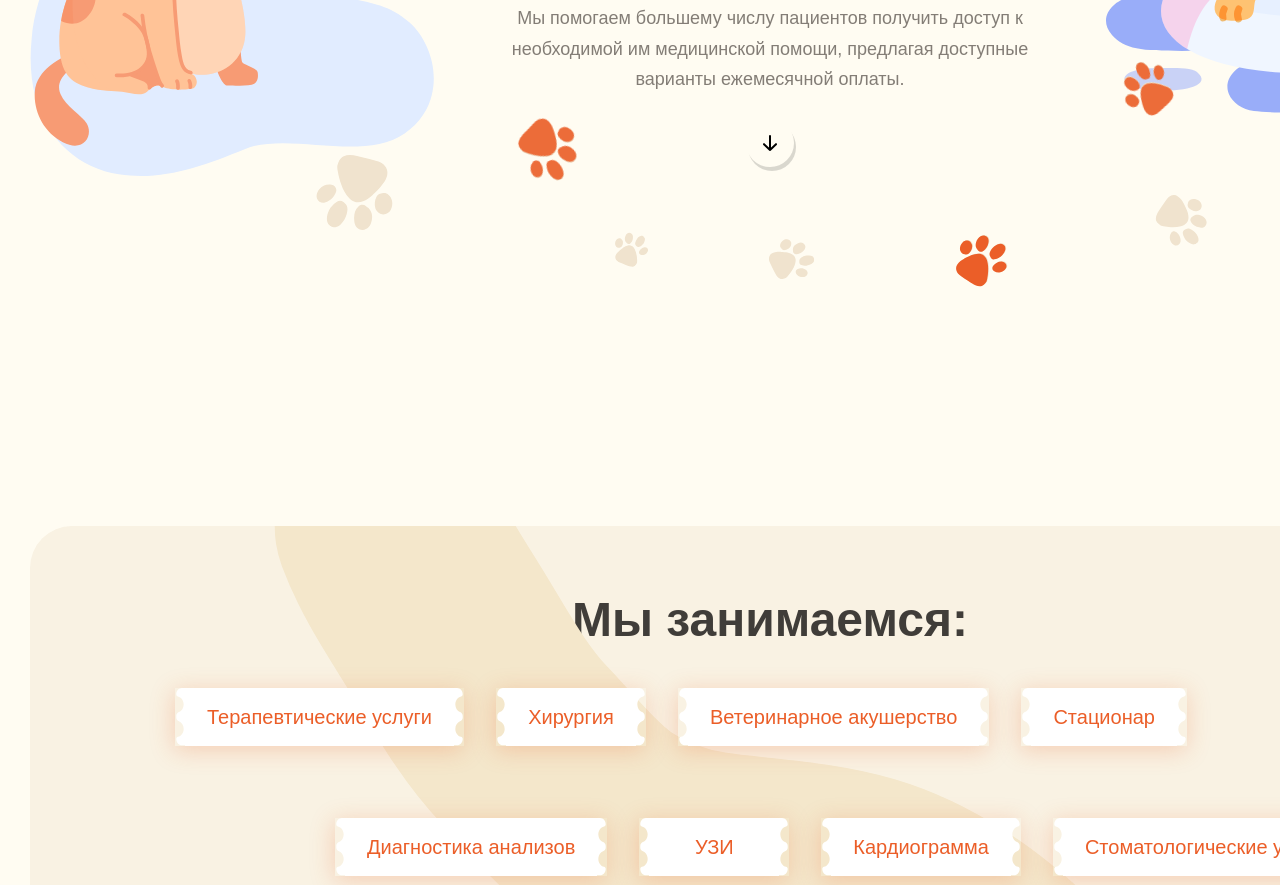
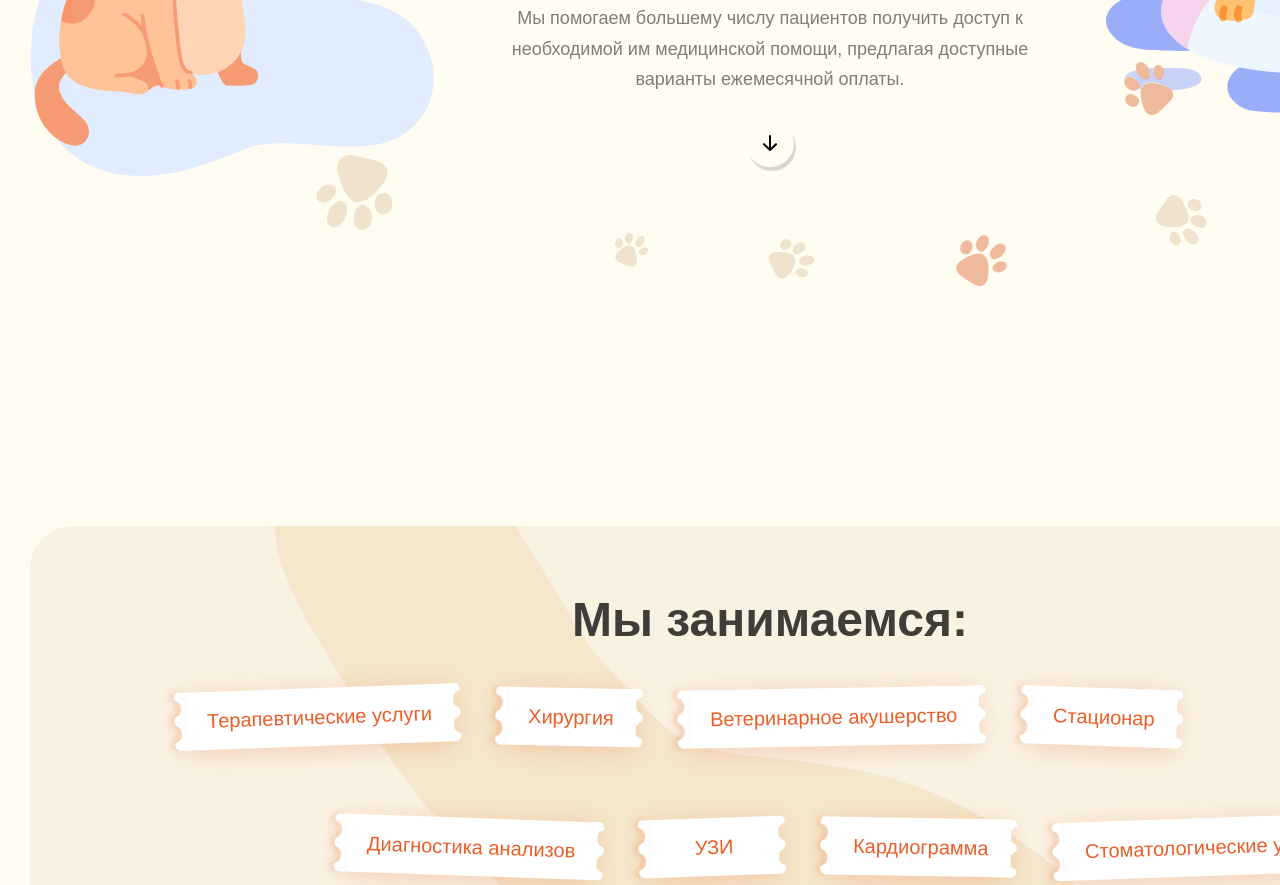
Before and after one commit to Sudzuya/Enimax, a website built with webpack: page src/index.html in a window 1280 px wide. Shown: the part 414-1299 px from the top of the page. Built offline with nearby package versions, Linux system fonts and the light colour scheme; files whose address does not match are found by name.

Commit message:
1. Добавлен gsap 2. Сделана анимация в _home.htm для элементов data-image-top и data-image-bot 3. Корректировки стилей

```diff
--- a/src/html/home_page/_we_deals.htm
+++ b/src/html/home_page/_we_deals.htm
@@ -7,63 +7,63 @@
             </h1>
             <div class="we-deals__list we-deals-list">
                 <div class="we-deals-list__row">
-                    <div class="we-deals-list__item we-deals-list-item">
+                    <div data-rotate="-2" class="we-deals-list__item we-deals-list-item">
                         <div class="we-deals-list__text we-deals-list-item__text">
                             Терапевтические услуги
                         </div>
                     </div>
-                    <div class="we-deals-list__item we-deals-list-item">
+                    <div data-rotate="1.2" class="we-deals-list__item we-deals-list-item">
                         <div class="we-deals-list__text we-deals-list-item__text">
                             Хирургия
                         </div>
                     </div>
-                    <div class="we-deals-list__item we-deals-list-item">
+                    <div data-rotate="-1" class="we-deals-list__item we-deals-list-item">
                         <div class="we-deals-list__text we-deals-list-item__text">
                             Ветеринарное акушерство
                         </div>
                     </div>
-                    <div class="we-deals-list__item we-deals-list-item">
+                    <div data-rotate="2" class="we-deals-list__item we-deals-list-item">
                         <div class="we-deals-list__text we-deals-list-item__text">
                             Стационар
                         </div>
                     </div>
                 </div>
                 <div class="we-deals-list__row we-deals-list__row--end">
-                    <div class="we-deals-list__item we-deals-list-item">
+                    <div data-rotate="2" class="we-deals-list__item we-deals-list-item">
                         <div class="we-deals-list__text we-deals-list-item__text">
-                            Диагностика анализов
+                            <p>Диагностика анализов</p>
                         </div>
                     </div>
-                    <div class="we-deals-list__item we-deals-list-item">
+                    <div data-rotate="-2" class="we-deals-list__item we-deals-list-item">
                         <div class="we-deals-list__text we-deals-list-item__text">
                             УЗИ
                         </div>
                     </div>
-                    <div class="we-deals-list__item we-deals-list-item">
+                    <div data-rotate="1" class="we-deals-list__item we-deals-list-item">
                         <div class="we-deals-list__text we-deals-list-item__text">
                             Кардиограмма
                         </div>
                     </div>
-                    <div class="we-deals-list__item we-deals-list-item">
+                    <div data-rotate="-2" class="we-deals-list__item we-deals-list-item">
                         <div class="we-deals-list__text we-deals-list-item__text">
                             Стоматологические услуги
                         </div>
                     </div>
                 </div>
                 <div class="we-deals-list__row we-deals-list__row--center">
-                    <div class="we-deals-list__item we-deals-list-item">
+                    <div data-rotate="-1" class="we-deals-list__item we-deals-list-item">
                         <div class="we-deals-list__text we-deals-list-item__text">
                            Вакцинация
                         </div>
                     </div>
-                    <div class="we-deals-list__item we-deals-list-item">
+                    <div data-rotate="-1" class="we-deals-list__item we-deals-list-item">
                         <div class="we-deals-list__text we-deals-list-item__text">
                             Чипирование
                         </div>
                     </div>
                 </div>
                 <div class="we-deals-list__row we-deals-list__row--center">
-                    <div class="we-deals-list__item we-deals-list-item we-deals-list-item--orange">
+                    <div data-rotate="-1" class="we-deals-list__item we-deals-list-item we-deals-list-item--orange">
                         <div class="we-deals-list__text we-deals-list-item__text">
                             И другие услуги!
                         </div>
--- a/src/js/files/script.js
+++ b/src/js/files/script.js
@@ -3,45 +3,28 @@ import { isMobile } from "./functions.js";
 // Підключення списку активних модулів
 import { flsModules } from "./modules.js";
 
-function changeOpacity(element, opacityValue) {
-    element.style.opacity = opacityValue;
-}
+import { gsap } from "gsap";
 
-function fadeInOut(element, fadeInTime, fadeOutTime) {
-    changeOpacity(element, '1'); // Установка opacity: 1
+const items = gsap.utils.toArray('.wrapper-image__image');
+items.forEach(item => {
+    const delay = Math.floor(gsap.utils.random(1, 10))
 
-    setTimeout(() => {
-        changeOpacity(element, '0'); // Установка opacity: 0
-    }, fadeOutTime * 1000); // Ожидание времени для исчезновения
-}
+    const topImage = item.querySelector('[data-image-top]');
+    const bottomImage = item.querySelector('[data-image-bot]');
 
-function handleOpacityAnimation() {
-    const topElements = document.querySelectorAll('[data-image-top]');
-    const botElements = document.querySelectorAll('[data-image-bot]');
+    gsap.set(bottomImage, {opacity: 0});
 
-    if (topElements.length > 0 && botElements.length > 0) {
-        topElements.forEach((topElement) => {
-            const fadeInTimeTop = Math.floor(Math.random() * 10) + 1; // Генерация случайного числа от 1 до 10 для появления data-image-top
-            const fadeOutTimeTop = 2; // Время затухания для data-image-top
+    gsap.timeline({delay: delay, repeat: -1})
+        .to(topImage, {duration: 0, opacity: 1, delay: 0.1})
+        .to(bottomImage, {duration: 0, opacity: 1, delay: 0})
+        .to(topImage, {duration: 2, opacity: 0, delay: 0})
+        .to(bottomImage, {duration: 3, opacity: 0, delay: 2});
+});
 
-            const fadeInTimeBot = fadeInTimeTop - 1 >= 0 ? fadeInTimeTop - 1 : 0; // fadeInTime для data-image-bot
 
-            setTimeout(() => {
-                fadeInOut(topElement, fadeInTimeTop, fadeOutTimeTop);
+const weDealsListItem = document.querySelectorAll('.we-deals-list-item')
+weDealsListItem.forEach((item)=> {
+    const itemDataAttribute = item.getAttribute('data-rotate')
 
-                setTimeout(() => {
-                    botElements.forEach((botElement) => {
-                        setTimeout(() => {
-                            fadeInOut(botElement, fadeInTimeBot, fadeOutTimeTop);
-                        }, fadeInTimeBot * 1000); // Задержка для появления data-image-bot после появления data-image-top
-                    });
-                }, fadeInTimeBot * 1000); // Задержка для появления data-image-bot после появления data-image-top
-            }, fadeInTimeTop * 1000); // Задержка для появления data-image-top
-        });
-    }
-}
-
-window.onload = function() {
-    setInterval(handleOpacityAnimation, 1000); // Повторять анимацию каждые 15 секунд
-    handleOpacityAnimation(); // Запуск первоначальной анимации
-};
+    item.style.rotate = `${itemDataAttribute}deg`
+})
--- a/src/scss/sections/home.scss
+++ b/src/scss/sections/home.scss
@@ -72,7 +72,6 @@
         svg {
             height: 100%;
             width: 100%;
-            transition: opacity .5s ease;
             &[data-image-top] {
                 position: absolute;
                 path {
--- a/src/scss/sections/price_services.scss
+++ b/src/scss/sections/price_services.scss
@@ -10,7 +10,7 @@
     &__column {
         display: flex;
         flex-direction: column;
-        gap: 42px;
+        gap: 36px;
     }
 }
 .price-services-table {
--- a/src/scss/sections/reviews.scss
+++ b/src/scss/sections/reviews.scss
@@ -16,6 +16,7 @@
         background-color: $creamy;
         width: 588px;
         height: 366px;
+        border-radius: 25px;
     }
     &__header {
         display: flex;
@@ -25,6 +26,7 @@
     &__title {
         color: $orange;
         font-size: rem($bigTextSize);
+        font-weight: $fontWeightMedium;
     }
     &__date {
         color: $gray;
--- a/src/scss/sections/we_deals.scss
+++ b/src/scss/sections/we_deals.scss
@@ -17,6 +17,8 @@
     &__title {
         margin-bottom: 44px;
         text-align: center;
+        position: relative;
+        z-index: 1;
     }
 
     &__text {
@@ -36,6 +38,7 @@
     flex-wrap: wrap;
     gap: 72px;
     justify-content: center;
+    $rotate:0deg;
     &__row {
         width: 100%;
         display: flex;
@@ -47,13 +50,16 @@
             justify-content: center;
         }
     }
+    &__item {
+        $custom-value: attr(data-rotate);
+        rotate: $rotate;
+    }
 }
 .we-deals-list-item {
     padding: 0 10px;
     position: relative;
     width: fit-content;
     min-width: 150px;
-    box-shadow: -1px 4px 23px 0px rgba(235, 94, 40, 0.25);
     &::before, &::after {
         content: "";
         position: absolute;
@@ -63,14 +69,15 @@
         background-image: url('../../img/we_deals/decor_1.svg');
         background-repeat: no-repeat;
         background-position: center;
-        background-size: contain;
+        background-size: 88%;
     }
     &::before {
-        left: 0;
+        left: -2px;
         scale: -1 1;
+        filter: drop-shadow(4px 0px 3px rgba(235, 94, 40, 0.25))
     }
     &::after {
-        right: 0;
+        right: 2px;
     }
     &__text {
         padding: 19px 22px;
@@ -80,6 +87,7 @@
         text-align: center;
         white-space: nowrap;
         background-color: $white;
+        box-shadow: -1px 4px 23px 0px rgba(235, 94, 40, 0.25);
     }
     &--orange {
         &::before, &::after {
```
